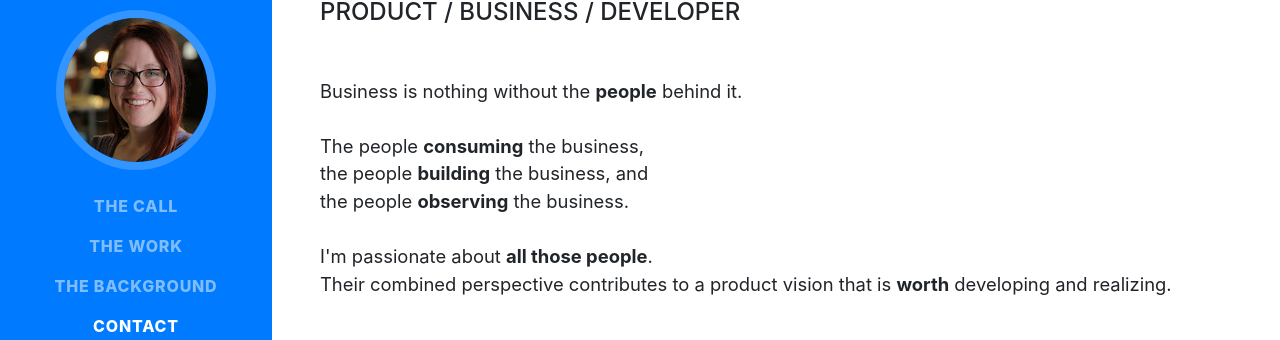
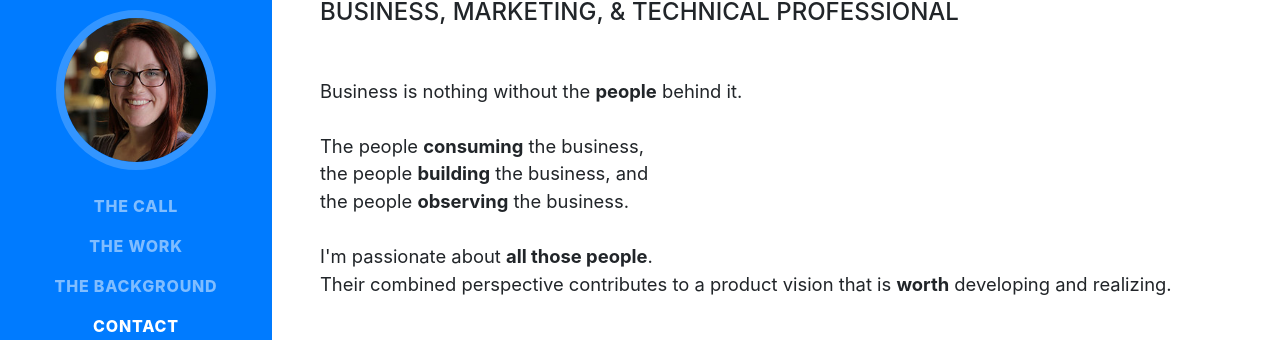
Before and after one commit to aautrey4/aautrey4.github.io, a website with bundled scripts: page index.html in a window 1280 px wide. Shown: the part 226-566 px from the top of the page. Built offline with nearby package versions, Linux system fonts and the light colour scheme; a web font is replaced by a local one.

Commit message:
Updating Headling

```diff
--- a/index.html
+++ b/index.html
@@ -63,7 +63,7 @@
             <span class="text-primary">Autrey</span>
           </h1>
           <div class="subheading mb-5">
-            PRODUCT / BUSINESS / DEVELOPER
+           BUSINESS, MARKETING, & TECHNICAL PROFESSIONAL
           </div>
           <p class="lead mb-5">Business is nothing without the <strong>people</strong> behind it.<br /><br /> The people <strong>consuming</strong> the business,<br/> the people <strong>building</strong> the business, and<br />the people <strong>observing</strong> the business.<br /><br/>I'm passionate about <strong>all those people</strong>.<br />
           Their combined perspective contributes to a product vision that is <strong>worth</strong> developing and realizing.</p>
```
